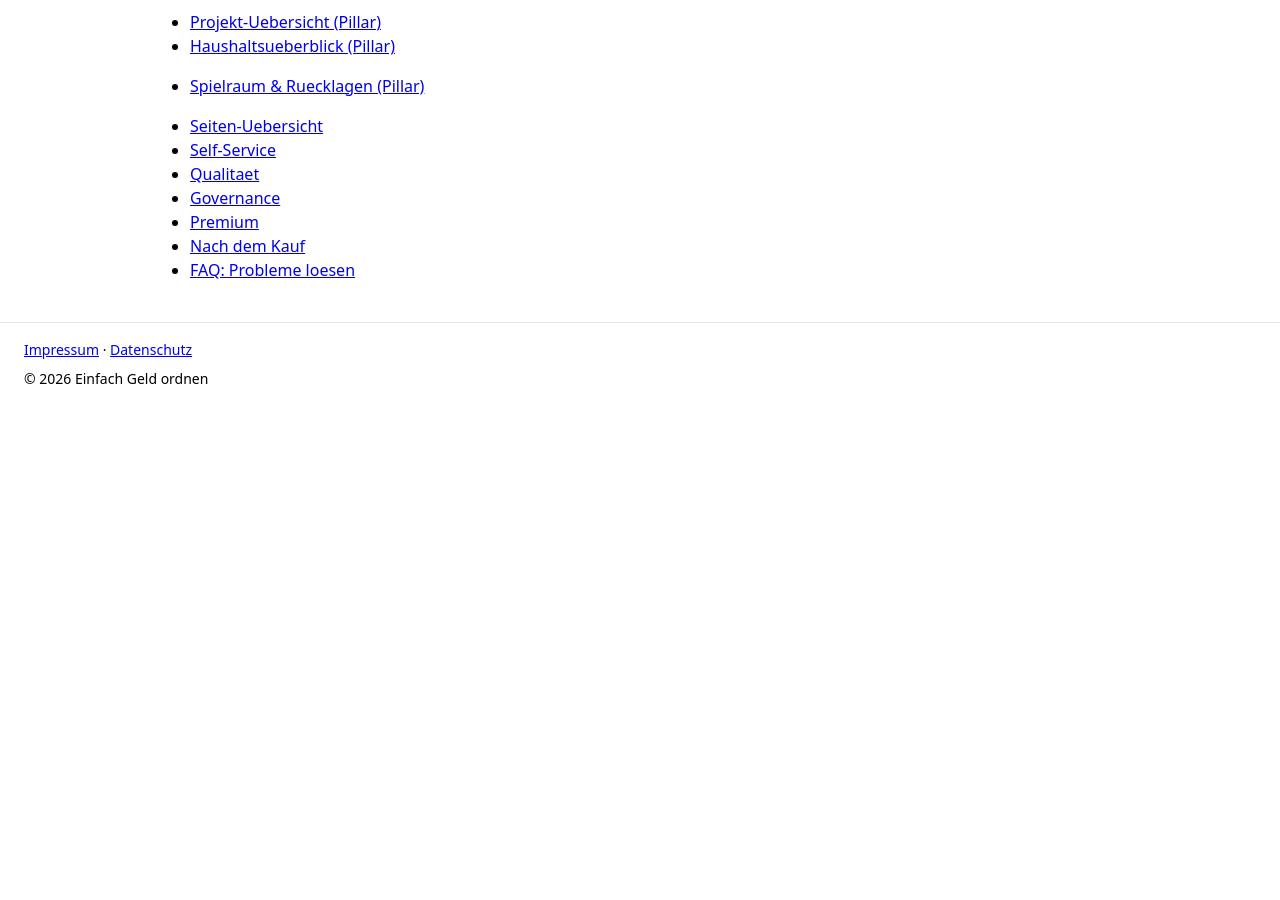
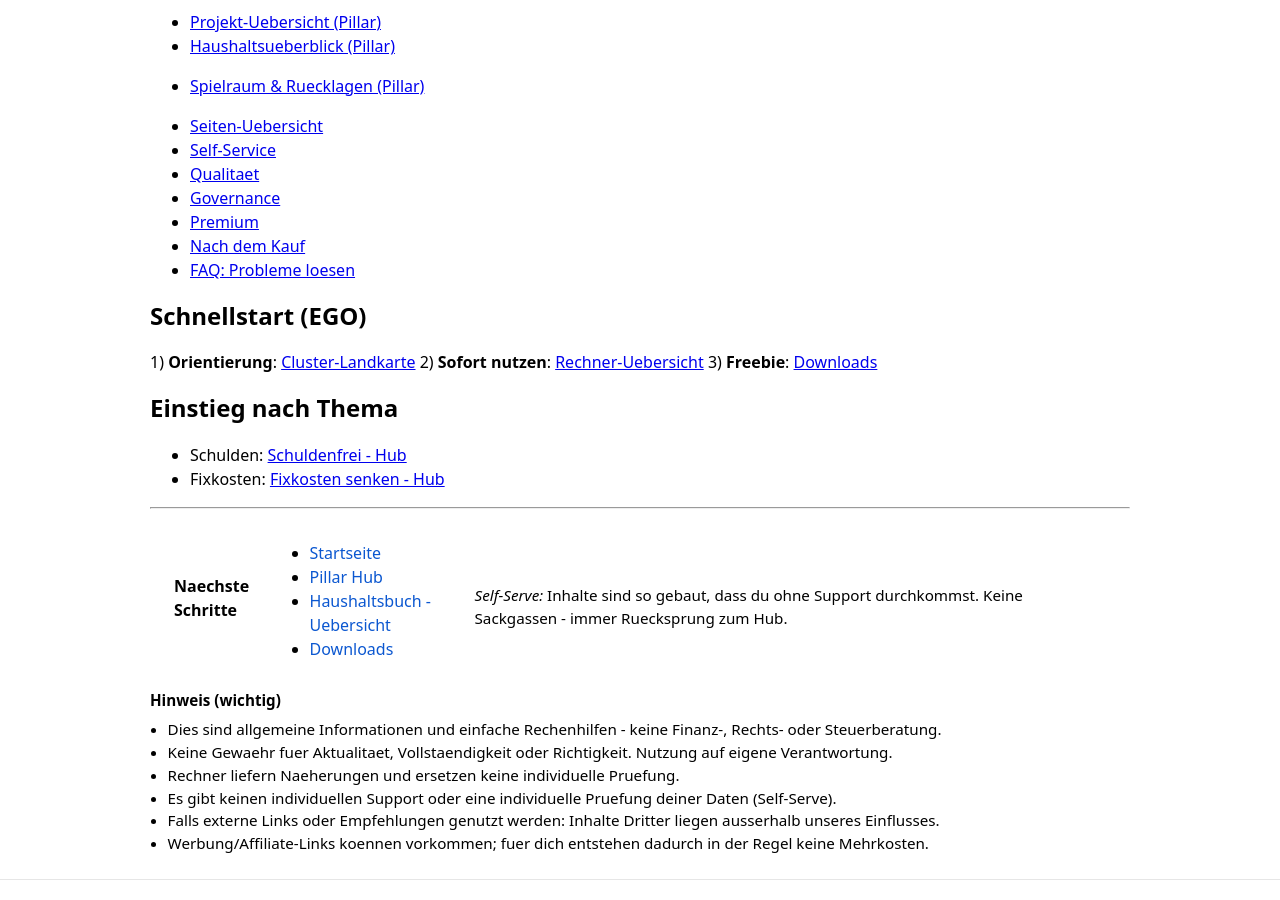
Before and after one commit to gluecklich-tools/einfach-geld-ordnen, a Jekyll site: the page built from index.md, in a window 1280 px wide and 900 px high, scrolled down 533 px. Built offline with Jekyll 4.4.1, drawn with Linux system fonts in a browser that asks for light colours; before the commit the page ends 938 px from its top, so only the background shows below that.

Commit message:
Full replacement / Clone-Replace: add startpage quickstart CTAs (cluster/rechner/downloads) (A# v###)

```diff
--- a/index.md
+++ b/index.md
@@ -42,3 +42,16 @@ Diese Links verhindern Sackgassen: wichtige Systemseiten sind immer erreichbar.
 - [Nach dem Kauf]({{ site.baseurl }}/seiten/nach_dem_kauf.html)
 - [FAQ: Probleme loesen]({{ site.baseurl }}/seiten/faq_probleme_loesen.html)
 <!-- ORPHAN-INLINKS-END -->
+
+## Schnellstart (EGO)
+
+1) **Orientierung**: [Cluster-Landkarte]( {{ site.baseurl }}/pillar/cluster.html )
+2) **Sofort nutzen**: [Rechner-Uebersicht]( {{ site.baseurl }}/seiten/rechner-index.html )
+3) **Freebie**: [Downloads]( {{ site.baseurl }}/seiten/downloads.html )
+
+## Einstieg nach Thema
+
+- Schulden: [Schuldenfrei - Hub]( {{ site.baseurl }}/pillar/schuldenfrei.html )
+- Fixkosten: [Fixkosten senken - Hub]( {{ site.baseurl }}/pillar/fixkosten.html )
+
+{% include no_sackgasse_footer.html %}
```
